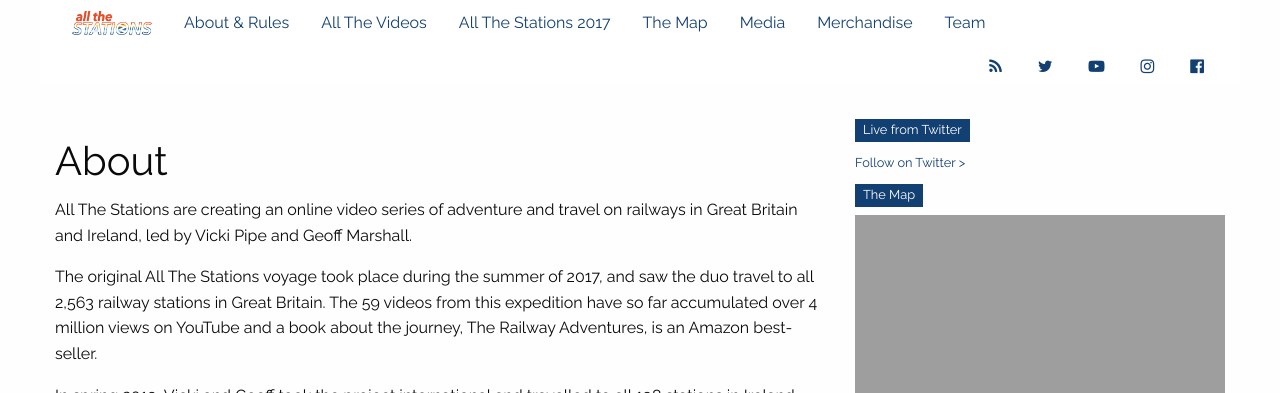
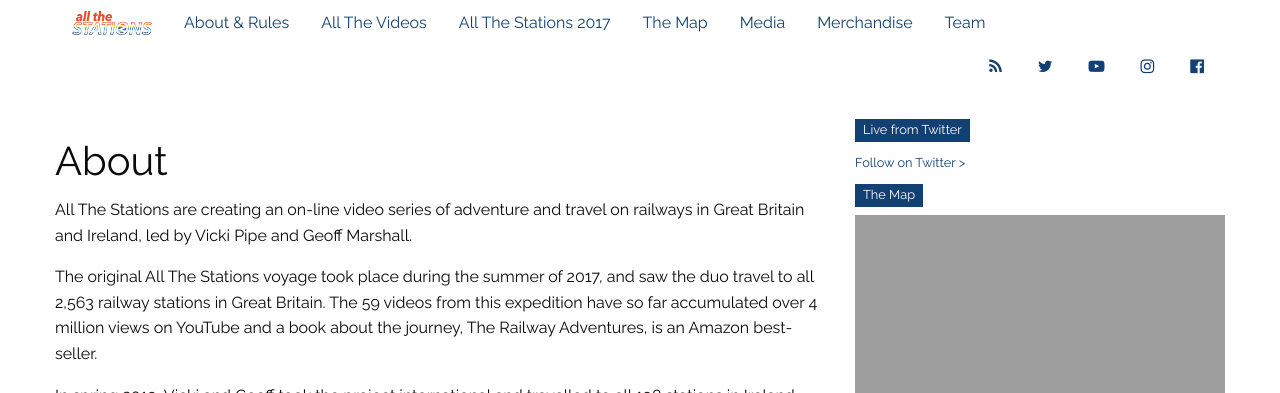
Before and after one commit to khawkins98/all-the-stations, a Jekyll site: the page built from about.md, in a window 1280 px wide. Shown: the top 393 px of the page. Built offline with Jekyll 4.4.1, drawn with Linux system fonts in a browser that asks for light colours; nearby versions of some CDN libraries; comment, search, counter and statistics services are not loaded.

Commit message:
Update about.md

```diff
--- a/about.md
+++ b/about.md
@@ -10,7 +10,7 @@
 
 ## About
 
-All The Stations are creating an online video series of adventure and travel on railways in Great Britain and Ireland, led by Vicki Pipe and Geoff Marshall.
+All The Stations are creating an on-line video series of adventure and travel on railways in Great Britain and Ireland, led by Vicki Pipe and Geoff Marshall.
 
 The original All The Stations voyage took place during the summer of 2017, and saw the duo travel to all 2,563 railway stations in Great Britain. The 59 videos from this expedition have so far accumulated over 4 million views on YouTube and a book about the journey, The Railway Adventures, is an Amazon best-seller.
 
```
